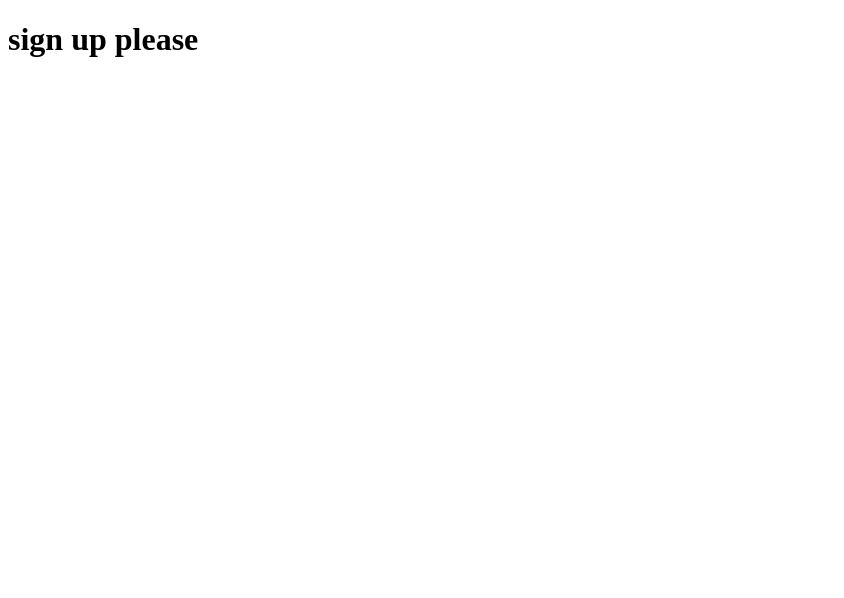
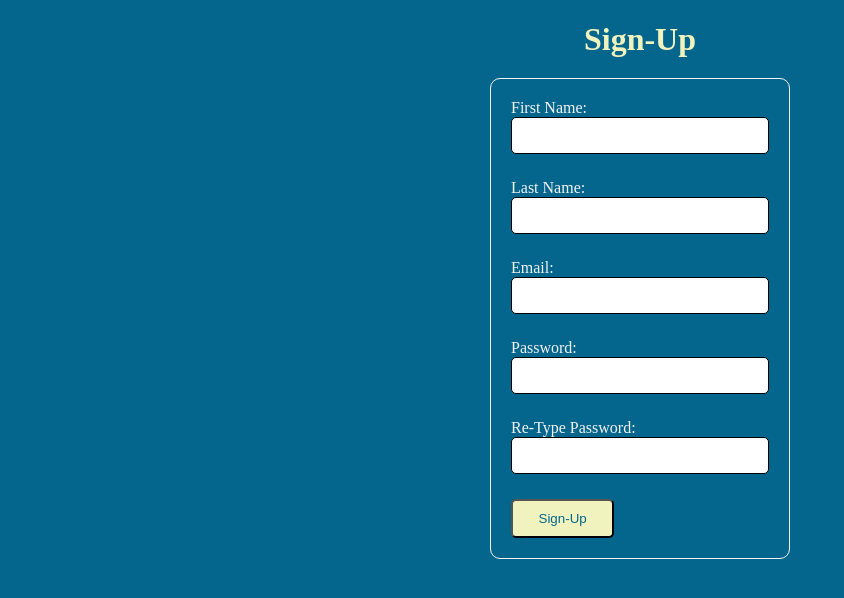
Before and after one commit to durgaprasadatla/proj1, a plain HTML site: page signup.html in a window 1280 px wide. Shown: the whole page, without its empty margins (0-844 px from the left). Drawn offline with Linux system fonts and the light colour scheme.

Commit message:
added to html

```diff
--- a/signup.html
+++ b/signup.html
@@ -3,11 +3,98 @@
 <head>
     <meta charset="UTF-8">
     <meta name="viewport" content="width=device-width, initial-scale=1.0">
-    <title>Document</title>
+    <title>Sign Up page </title>
+    <style>
+        body{
+            background :#05668D;
+            justify-content: center;
+            align-items: center;
+            margin: 0;
+
+
+        }
+        h1{
+            text-align: center;
+            margin-bottom: 20px;
+            color: #F0F3BD;
+        }
+        form{
+
+            background: #274690;
+            padding: 20px;
+            border-radius: 10px;
+            border: 1px solid;
+            box-sizing: border-box;
+            width: 300px;
+            margin-left: auto;
+            margin-right: auto;
+            background: transparent;
+            color: #f4f4f4;
+        }
+        div{
+            margin-bottom: 15px;
+        }
+
+        input[type="text"],
+        input[type ="password"]{
+            width: 100%;
+            padding: 10px 15px;
+            border: 1px solid black;
+            margin-bottom: 10px;
+            border-radius: 5px;
+            box-sizing: border-box;
+
+
+
+        }
+        input[type="button"]{
+            color: #05668D;
+            background-color:#F0F3BD;
+            padding: 10px;
+            border-radius: 5px;
+            width: 40%;
+            cursor:pointer
+
+        }
+        input[type="button"]:hover{
+            background-color: #02C39A;
+        }
+
+
+    </style>
+
 </head>
+
 <body>
-    <header>
-        <h1>sign up please</h1>
-    </header>
+
+    <h1>Sign-Up</h1>
+
+
+    <form>
+        <div>
+            <label class="fn">First Name:</label>
+            <input type="text">
+        </div>
+        <div>
+            <label >Last Name:</label>
+            <input type="text">
+        </div>
+        <div>
+            <label >Email:</label>
+            <input type="text">
+        </div>
+        <div>
+            <label >Password:</label>
+            <input type="password">
+        </div>
+        <div>
+            <label >Re-Type Password:</label>
+            <input type="password">
+        </div>
+
+        <input type="button" value="Sign-Up">
+
+
+    </form>
 </body>
 </html>
```
